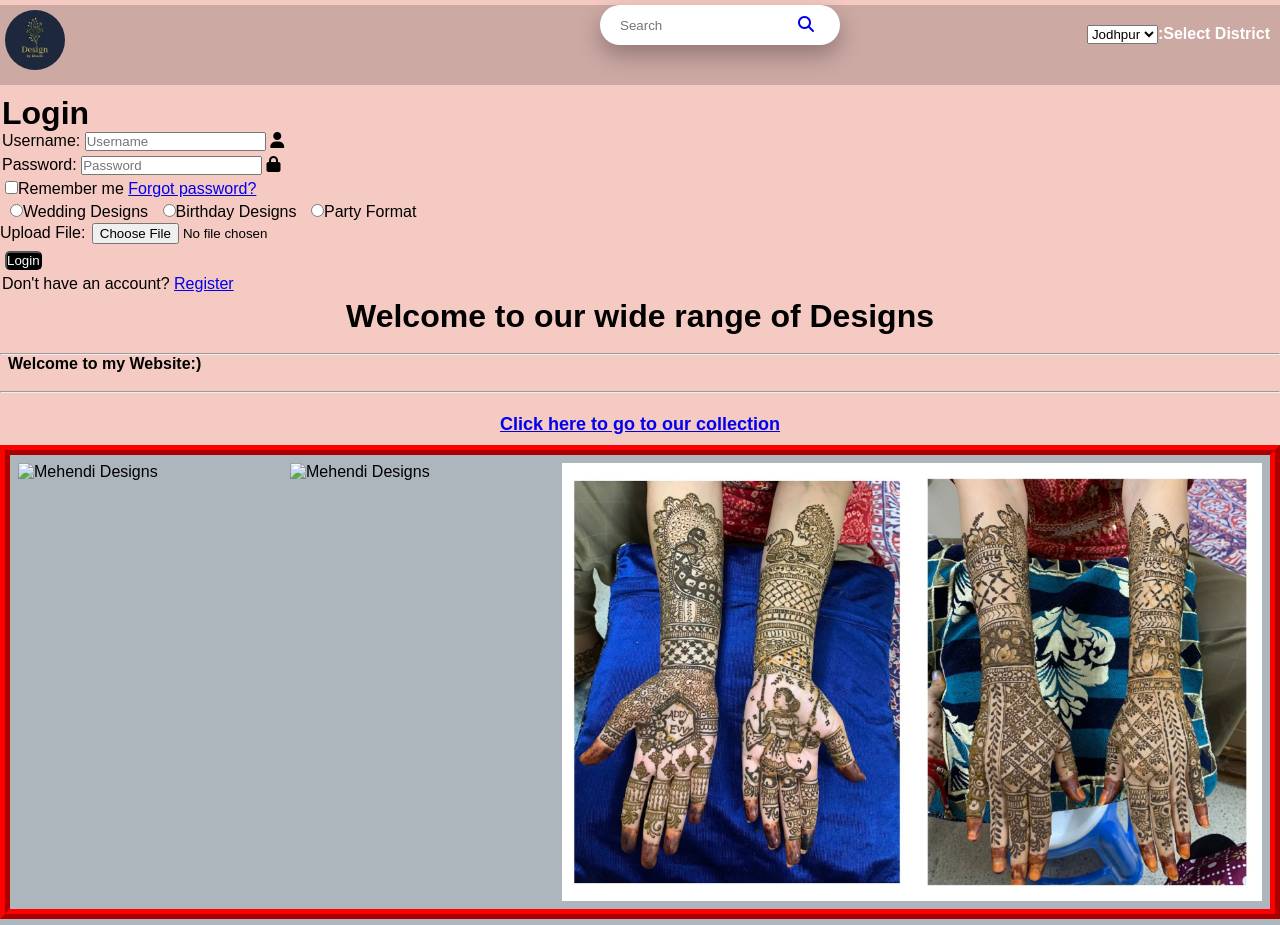
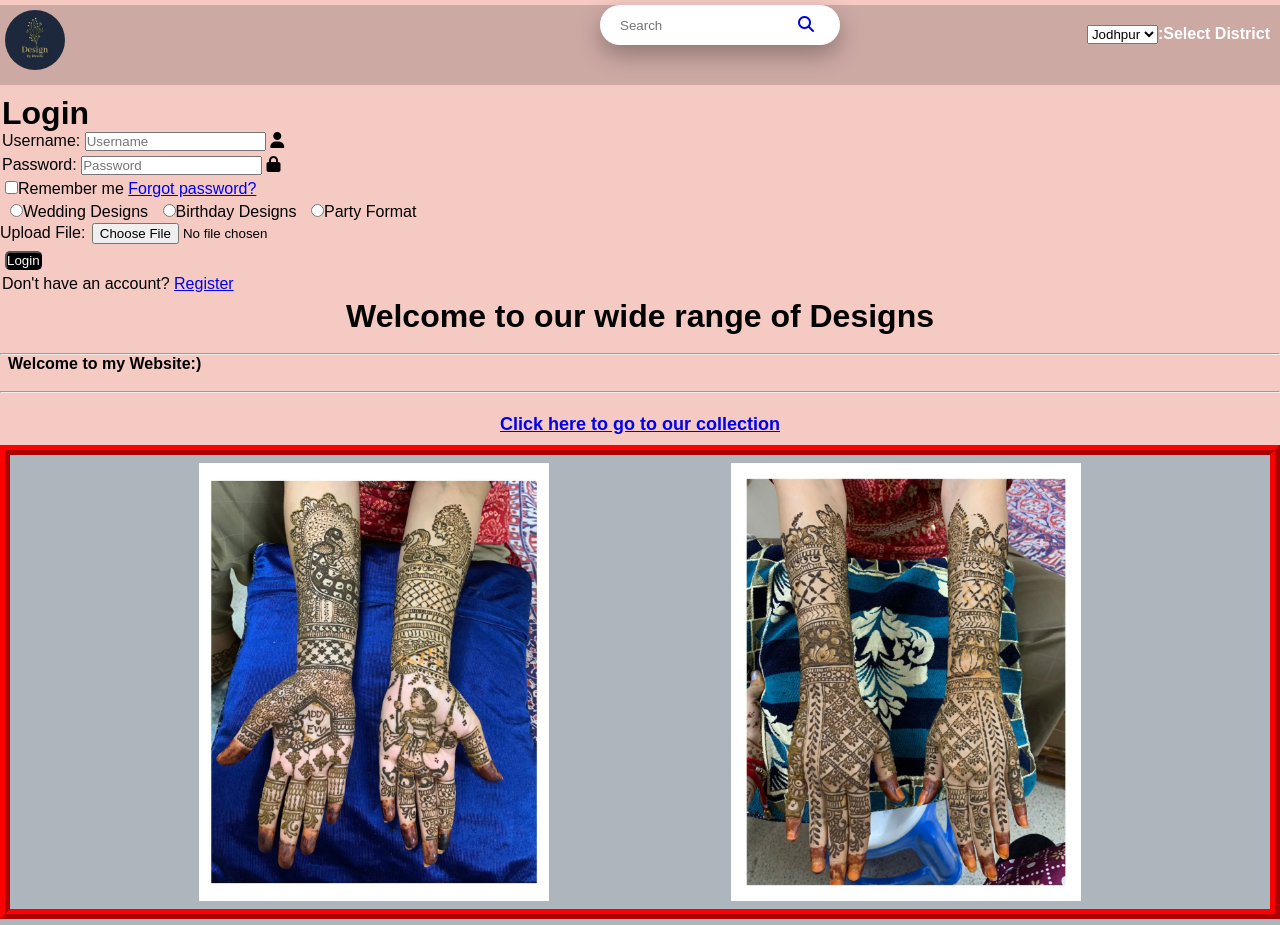
Before and after one commit to avifitness-11/design_by_khushi, a plain HTML site: page index.html in a window 1280 px wide. Shown: the top 925 px of the page. Drawn offline with Linux system fonts and the light colour scheme; grey boxes are pictures that could not be loaded; a script that the page names is missing; a web font is replaced by a local one.

Commit message:
Update index.html

```diff
--- a/index.html
+++ b/index.html
@@ -83,8 +83,8 @@
     </div>
         <!-- images -->
         <div class="pic">
-            <img src="/images/design111.webp" alt="Mehendi Designs">
-            <img src="/images/design112.webp" alt="Mehendi Designs">
+<!--             <img src="/images/design111.webp" alt="Mehendi Designs"> -->
+<!--             <img src="/images/design112.webp" alt="Mehendi Designs"> -->
             <img src="images/design4.webp" alt="Mehendi Designs">
             <img src="images/design5.webp" alt="Mehendi Designs">
         </div>
```
